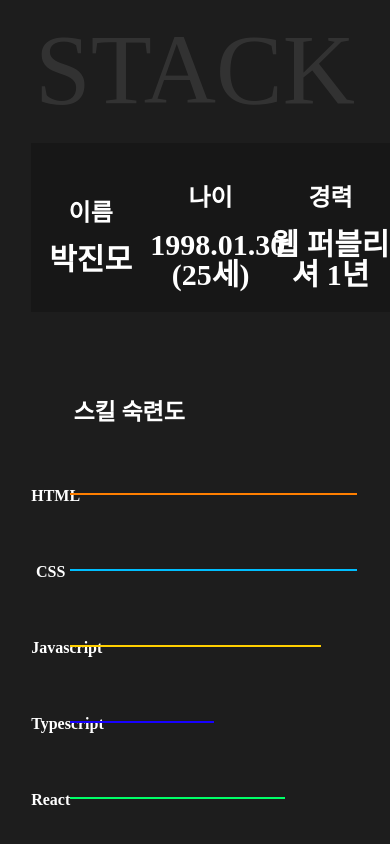
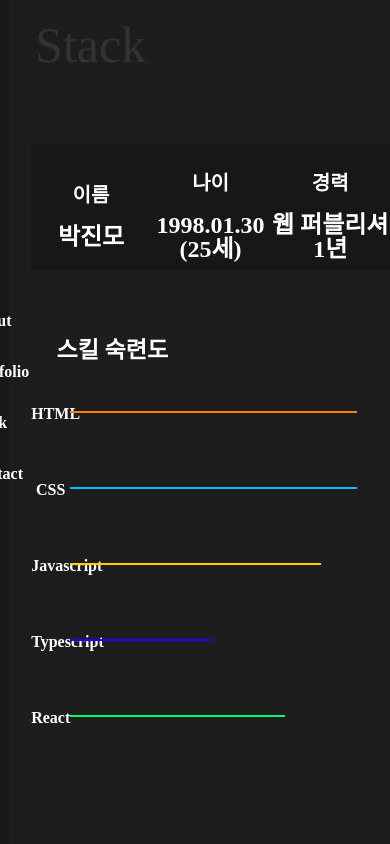
Before and after one commit to JinMo-source/Portfolio, a React (Create React App) app: page /stack in a window 390 px wide. Built offline with nearby package versions, Linux system fonts and the light colour scheme.

Commit message:
PC까지반응형 완성

```diff
--- a/src/Components/About.js
+++ b/src/Components/About.js
@@ -21,13 +21,6 @@ const AboutMe = styled.div`
     }
   }
 
-  @media ${({ theme }) => theme.device.desktop} {
-    width: 500px;
-    p {
-      font-size: 13px;
-    }
-    background: red;
-  }
   @media ${({ theme }) => theme.device.labtop} {
     width: 400px;
     h2 {
@@ -38,20 +31,18 @@ const AboutMe = styled.div`
       font-size: 13px;
       line-height: 38px;
     }
-    background: red;
   }
 
-  @media ${({ theme }) => theme.device.tableL} {
+  @media ${({ theme }) => theme.device.tabletL} {
     width: 350px;
     h2 {
-      font-size: 17px;
+      font-size: 13px;
       margin-bottom: 5px;
     }
     p {
       font-size: 13px;
       line-height: 38px;
     }
-    background: red;
   }
 `;
 
--- a/src/Components/Menu.js
+++ b/src/Components/Menu.js
@@ -1,4 +1,4 @@
-import React from "react";
+import React, { useState } from "react";
 import styled from "styled-components";
 import { Link } from "react-router-dom";
 
@@ -14,8 +14,10 @@ const MenuContainer = styled.menu`
   bottom: 0;
   background: #181818;
   color: #fff;
-  @media ${({ theme }) => theme.device.tablet} {
-    display: none;
+
+  @media ${({ theme }) => theme.device.tabletS} {
+    transition: 1s ease;
+    left: -8vw;
   }
 `;
 const LogoImgBox = styled.div`
@@ -59,6 +61,7 @@ const Navigation = styled.li`
 `;
 
 function Menu() {
+  const [toggle, setToggle] = useState(true);
   return (
     <MenuContainer>
       <LogoImgBox>
--- a/src/Components/Stack.js
+++ b/src/Components/Stack.js
@@ -13,6 +13,11 @@ const StackCotainer = styled.div`
     padding: 30px 5vh;
     font-size: 23px;
     font-weight: bold;
+  }
+  @media ${({ theme }) => theme.device.labtop} {
+    h2 {
+      padding: 10px 3vh;
+    }
   }
 `;
 
@@ -31,6 +36,18 @@ const SkillMyself = styled.div`
     p {
       font-size: 24px;
       padding: 20px 0;
+    }
+  }
+
+  @media ${({ theme }) => theme.device.labtop} {
+    height: 15vh;
+    font-size: 24px;
+    div {
+      width: 30.9999vw;
+      p {
+        font-size: 20px;
+        padding: 20px 0;
+      }
     }
   }
 `;
@@ -68,7 +85,7 @@ function Stack() {
   return loadingTime ? (
     <Loading />
   ) : (
-    <SectionContainer text="STACK">
+    <SectionContainer text="Stack">
       <StackCotainer>
         <SkillMyself>
           <div>
--- a/src/style/StyledComponents.js
+++ b/src/style/StyledComponents.js
@@ -13,6 +13,12 @@ export const SectionContainer = styled.section`
     font-size: 100px;
     color: #888;
     opacity: 0.2;
+    @media ${({ theme }) => theme.device.labtop} {
+      font-size: 80px;
+    }
+    @media ${({ theme }) => theme.device.tabletL} {
+      font-size: 50px;
+    }
   }
   width: 100vw;
   height: 100vh;
--- a/src/style/theme.js
+++ b/src/style/theme.js
@@ -1,11 +1,14 @@
 const deviceSizes = {
+  // 모바일
   mobileS: "320px",
   mobileM: "375px",
   mobileL: "450px",
   tablet: "768px",
-  tabletS: "1023px",
+  tabletS: "1024px",
+  //menu btn
   tabletM: "1220px",
   tabletL: "1280px",
+  //pc
   labtop: "1460px",
   desktop: "1700px",
 };
@@ -15,6 +18,7 @@ const device = {
   mobileM: `only screen and (max-width: ${deviceSizes.mobileM})`,
   mobileL: `only screen and (max-width: ${deviceSizes.mobileL})`,
   tablet: `only screen and (max-width: ${deviceSizes.tablet})`,
+  tabletS: `only screen and (max-width: ${deviceSizes.tabletS})`,
   tabletL: `only screen and (max-width: ${deviceSizes.tabletL})`,
   labtop: `only screen and (max-width: ${deviceSizes.labtop})`,
   desktop: `only screen and (max-width: ${deviceSizes.desktop})`,
```
